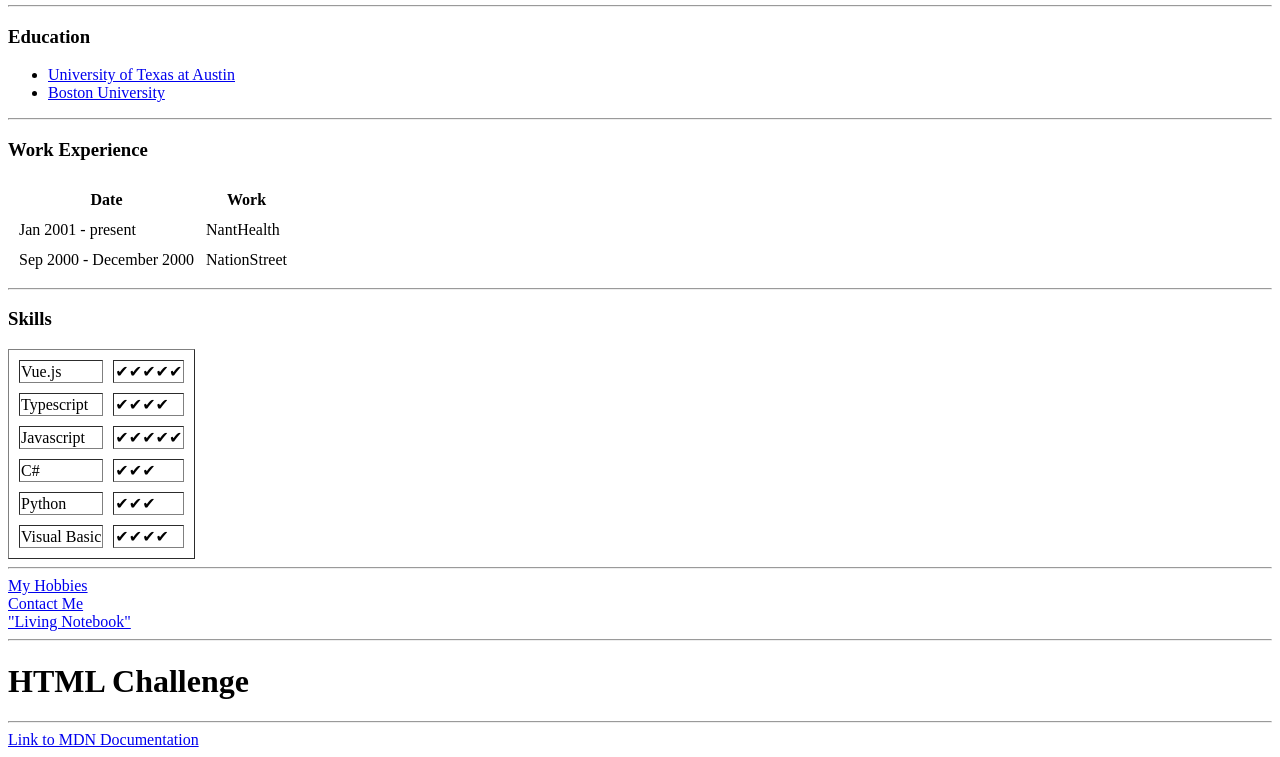
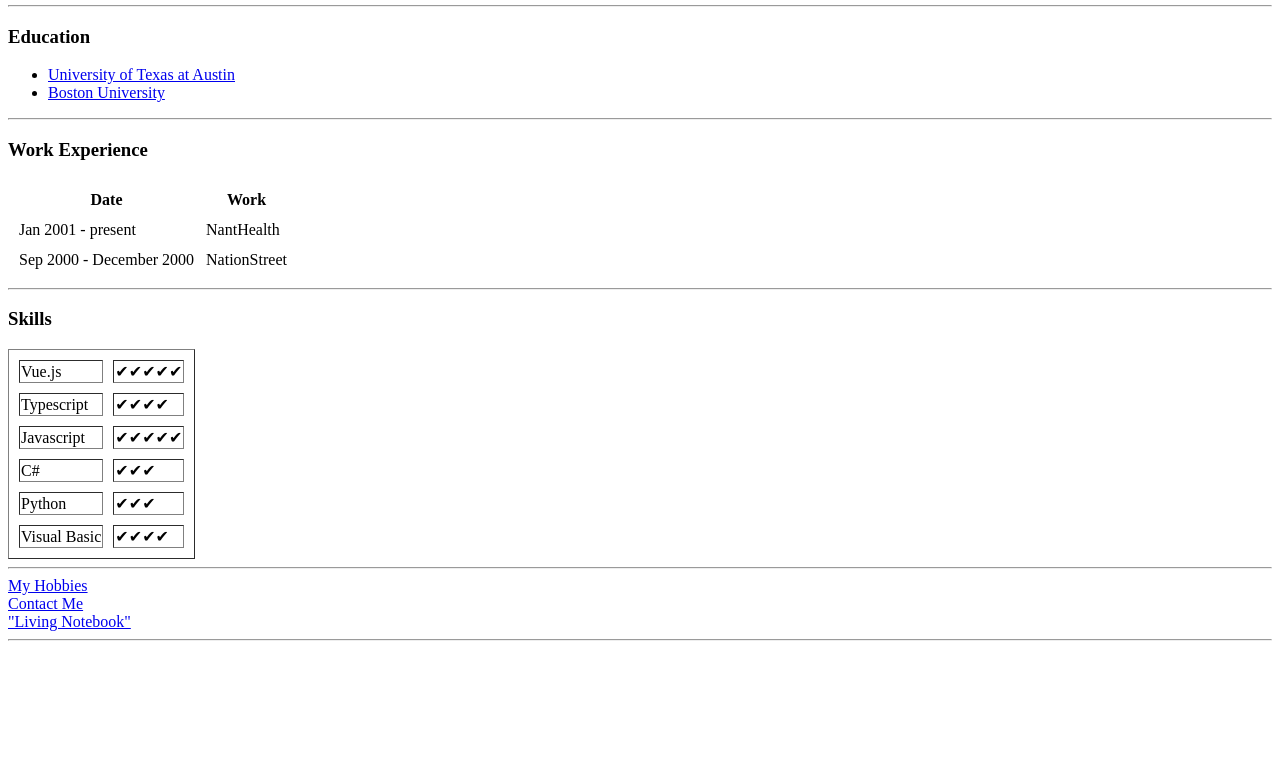
Before and after one commit to medfieldanderson/cv, a plain HTML site: page index.html in a window 1280 px wide. Shown: the part 201-958 px from the top of the page. After the commit the page ends 850 px from the top, so only its background shows below. Drawn offline with Linux system fonts and the light colour scheme.

```diff
--- a/index.html
+++ b/index.html
@@ -84,11 +84,7 @@
   <a href="contact-info.html">Contact Me</a>
   <br>
   <a href="input.html">"Living Notebook"</a>
-
   <hr>
-  <h1>HTML Challenge</h1>
-  <hr>
-  <a href="https://developer.mozilla.org/en-US/">Link to MDN Documentation</a>
 </body>
 
 </html>
```
